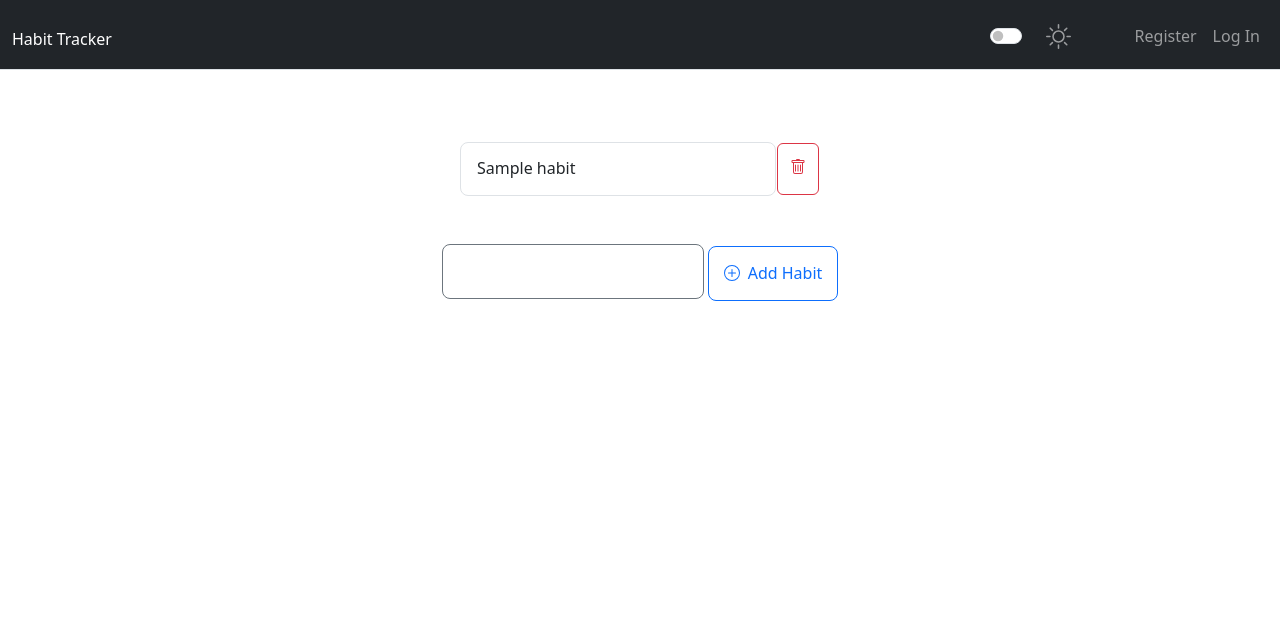
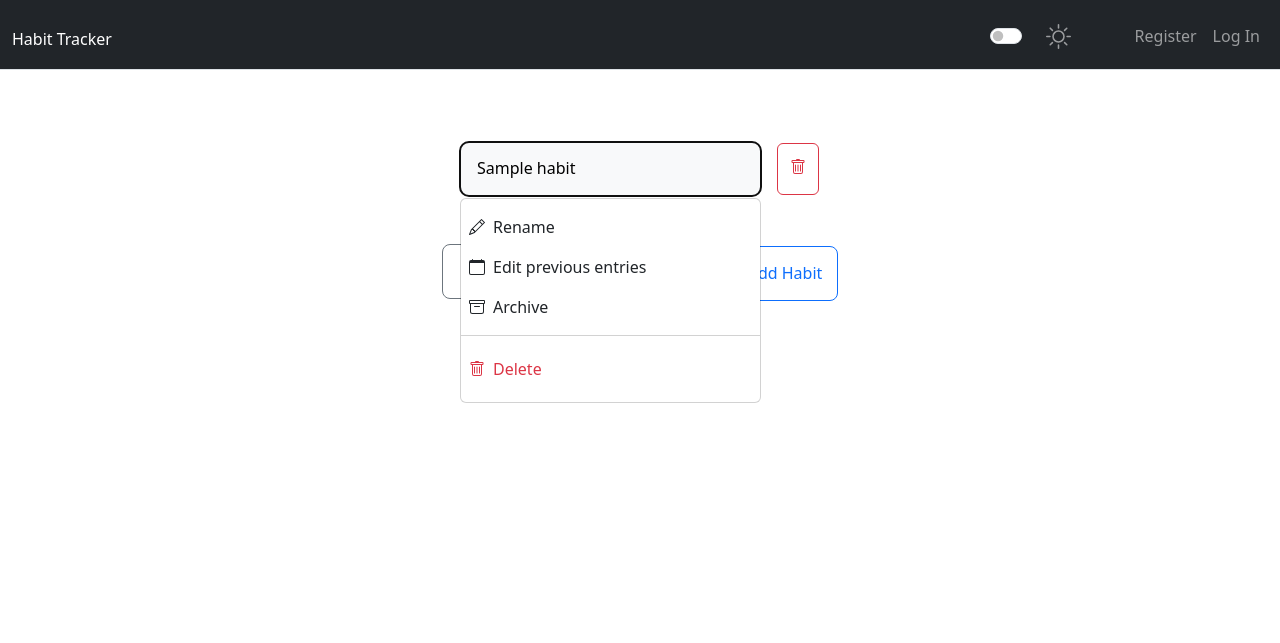
Before and after one commit to Jakub-Pinkowski/Habit-Tracker, a Flask app: template templates/habits.html in a window 1280 px wide, after a click that opens the changed part. Shown: the top 643 px of the page. Run offline with Flask 3, Linux system fonts and the light colour scheme; the template is opened without the code that fills it: most values are stand-ins (such as "Sample title", 1, 10 or a date in 2020).

Commit message:
Started working on dropdown menu

```diff
--- a/app.py
+++ b/app.py
@@ -337,7 +337,7 @@ def habits():
             conn = create_connection(database)
             with conn:
                 cur = conn.cursor()
-                cur.execute("INSERT INTO habits (users_id, habit) VALUES(?, ?)", (user_id, new_habit))
+                cur.execute("INSERT OR IGNORE INTO habits (users_id, habit) VALUES(?, ?)", (user_id, new_habit))
                 conn.commit()
 
             # Flash
--- a/static/styles.css
+++ b/static/styles.css
@@ -106,6 +106,7 @@ z-index: 1500;
 
 .trash {
     margin: 0;
+    margin-left: 1rem !important;
 }
 
 .list-group {
@@ -143,3 +144,15 @@ z-index: 1500;
 #register_instead {
     margin-top: 2rem;
 }
+
+.dropdown-item {
+    padding: 0.5rem;
+}
+
+.dropdown-menu {
+    width: 301px;
+}
+
+#trash-dropdown {
+    color: #dc3545;
+}
--- a/templates/habits.html
+++ b/templates/habits.html
@@ -1,3 +1,4 @@
+{% set enumerate = namespace(counter=0) %}
 {% extends "layout.html" %}
 
 {% block title %}
@@ -8,15 +9,51 @@
 <div class="d-flex flex-column flex-md-row p-4 gap-4 py-md-3 align-items-center justify-content-center">
     <div class="list-group">
 
-        {% for habit in habits %}
+    {% for habit in habits %}
         <div class="d-flex habits-container">
-            <a href="#" class="list-group-item list-group-item-action d-flex gap-3 py-3" aria-current="true" data-bs-toggle="modal" data-bs-target="#Modal{{ habit }}">
+            <a href="#" class="list-group-item list-group-item-action d-flex gap-3 py-3" data-bs-toggle="dropdown" aria-expanded="false" aria-current="true">
                 <div class="d-flex gap-2 w-100 justify-content-between">
                 <div>
                     <h6 class="mb-0">{{ habit }}</h6>
                 </div>
                 </div>
             </a>
+            <ul class="dropdown-menu">
+                <li>
+                    <a class="dropdown-item d-flex gap-2 align-items-center" href="#">
+                        <svg xmlns="http://www.w3.org/2000/svg" width="16" height="16" fill="currentColor" class="bi bi-pencil" viewBox="0 0 16 16">
+                            <path d="M12.146.146a.5.5 0 0 1 .708 0l3 3a.5.5 0 0 1 0 .708l-10 10a.5.5 0 0 1-.168.11l-5 2a.5.5 0 0 1-.65-.65l2-5a.5.5 0 0 1 .11-.168l10-10zM11.207 2.5 13.5 4.793 14.793 3.5 12.5 1.207 11.207 2.5zm1.586 3L10.5 3.207 4 9.707V10h.5a.5.5 0 0 1 .5.5v.5h.5a.5.5 0 0 1 .5.5v.5h.293l6.5-6.5zm-9.761 5.175-.106.106-1.528 3.821 3.821-1.528.106-.106A.5.5 0 0 1 5 12.5V12h-.5a.5.5 0 0 1-.5-.5V11h-.5a.5.5 0 0 1-.468-.325z"/>
+                        </svg>
+                        Rename
+                    </a>
+                </li>
+                <li>
+                    <a class="dropdown-item d-flex gap-2 align-items-center" href="#">
+                        <svg xmlns="http://www.w3.org/2000/svg" width="16" height="16" fill="currentColor" class="bi bi-calendar" viewBox="0 0 16 16">
+                            <path d="M3.5 0a.5.5 0 0 1 .5.5V1h8V.5a.5.5 0 0 1 1 0V1h1a2 2 0 0 1 2 2v11a2 2 0 0 1-2 2H2a2 2 0 0 1-2-2V3a2 2 0 0 1 2-2h1V.5a.5.5 0 0 1 .5-.5zM1 4v10a1 1 0 0 0 1 1h12a1 1 0 0 0 1-1V4H1z"/>
+                        </svg>
+                        Edit previous entries
+                    </a>
+                </li>
+                <li>
+                    <a class="dropdown-item d-flex gap-2 align-items-center" href="#">
+                        <svg xmlns="http://www.w3.org/2000/svg" width="16" height="16" fill="currentColor" class="bi bi-archive" viewBox="0 0 16 16">
+                            <path d="M0 2a1 1 0 0 1 1-1h14a1 1 0 0 1 1 1v2a1 1 0 0 1-1 1v7.5a2.5 2.5 0 0 1-2.5 2.5h-9A2.5 2.5 0 0 1 1 12.5V5a1 1 0 0 1-1-1V2zm2 3v7.5A1.5 1.5 0 0 0 3.5 14h9a1.5 1.5 0 0 0 1.5-1.5V5H2zm13-3H1v2h14V2zM5 7.5a.5.5 0 0 1 .5-.5h5a.5.5 0 0 1 0 1h-5a.5.5 0 0 1-.5-.5z"/>
+                        </svg>
+                        Archive
+                    </a>
+                </li>
+                <li><hr class="dropdown-divider"></li>
+                <li>
+                <a class="dropdown-item d-flex gap-2 align-items-center" id="trash-dropdown" href="#">
+                    <svg xmlns="http://www.w3.org/2000/svg" width="16" height="34" fill="currentColor" class="bi bi-trash" viewBox="0 0 16 16">
+                        <path d="M5.5 5.5A.5.5 0 0 1 6 6v6a.5.5 0 0 1-1 0V6a.5.5 0 0 1 .5-.5Zm2.5 0a.5.5 0 0 1 .5.5v6a.5.5 0 0 1-1 0V6a.5.5 0 0 1 .5-.5Zm3 .5a.5.5 0 0 0-1 0v6a.5.5 0 0 0 1 0V6Z"/>
+                        <path d="M14.5 3a1 1 0 0 1-1 1H13v9a2 2 0 0 1-2 2H5a2 2 0 0 1-2-2V4h-.5a1 1 0 0 1-1-1V2a1 1 0 0 1 1-1H6a1 1 0 0 1 1-1h2a1 1 0 0 1 1 1h3.5a1 1 0 0 1 1 1v1ZM4.118 4 4 4.059V13a1 1 0 0 0 1 1h6a1 1 0 0 0 1-1V4.059L11.882 4H4.118ZM2.5 3h11V2h-11v1Z"/>
+                    </svg>
+                    Delete
+                </a>
+                </li>
+              </ul>
             <form action="/habits" method="post">
                 <input type="hidden" name="delete_habit" id="{{ habit }}" value="{{ habit }}">
                 <button type="submit" class="btn btn-outline-danger habit-options trash">
@@ -29,7 +66,8 @@
         </div>
 
     <!-- Modal -->
-    <div class="modal fade" id="Modal{{ habit }}" tabindex="-1" aria-labelledby="ModalLabel" aria-hidden="true">
+    <!-- data-bs-toggle="modal" data-bs-target="#Modal{{ loop.index  }} Add those to whatever button will trigger a modal-->
+    <div class="modal fade" id="Modal{{ loop.index }}" tabindex="-1" aria-labelledby="ModalLabel" aria-hidden="true">
         <div class="modal-dialog modal-dialog-centered">
             <div class="modal-content">
             <div class="modal-header">
```
Also changed, not shown: test.db, 2 other files.
